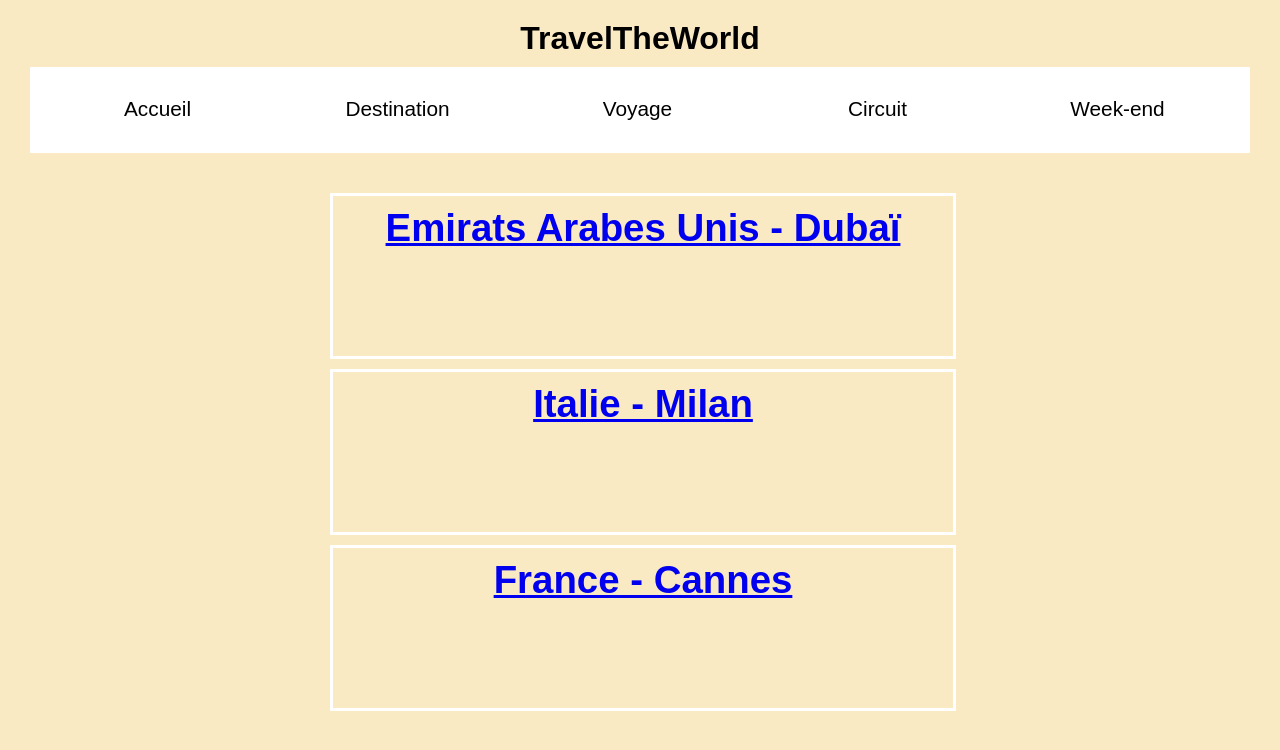
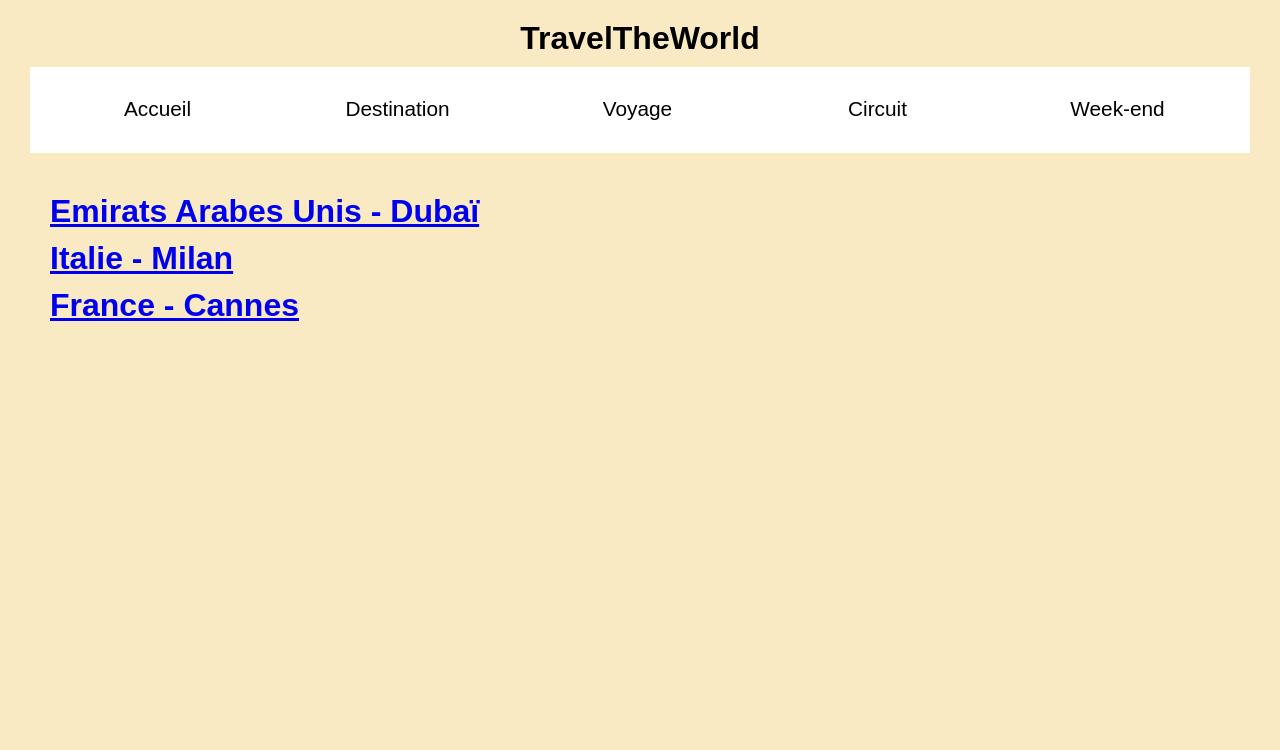
Before and after one commit to charlottenaim/charlottenaim.com, a plain HTML site: page destination.html in a window 1280 px wide. Drawn offline with Linux system fonts and the light colour scheme.

Commit message:
Update destination.html

```diff
--- a/destination.html
+++ b/destination.html
@@ -1,5 +1,5 @@
 <!DOCTYPE HTML>
-<html>
+<html lang="fr">
 <head>
 	<meta charset="utf-8" />
 	<link href="style.css" type="text/css" rel="stylesheet" />
@@ -28,9 +28,9 @@
 
 
 
-	<div id="div2" class="titre"> <h1> <a href="dubai.html"> Emirats Arabes Unis - Dubaï  </a> </h1> </div>
-	<div id="div2" class="titre"> <h1> <a href="milan.html"> Italie - Milan  </a> </h1> </div>
-	<div id="div2" class="titre"> <h1> <a href="cannes.html"> France - Cannes </a> </h1>  </div>
+	<div class="div2" > <h1> <a href="dubai.html"> Emirats Arabes Unis - Dubaï  </a> </h1> </div>
+	<div class="div2" > <h1> <a href="milan.html"> Italie - Milan  </a> </h1> </div>
+	<div class="div2" > <h1> <a href="cannes.html"> France - Cannes </a> </h1>  </div>
 
 
 </body>
```
